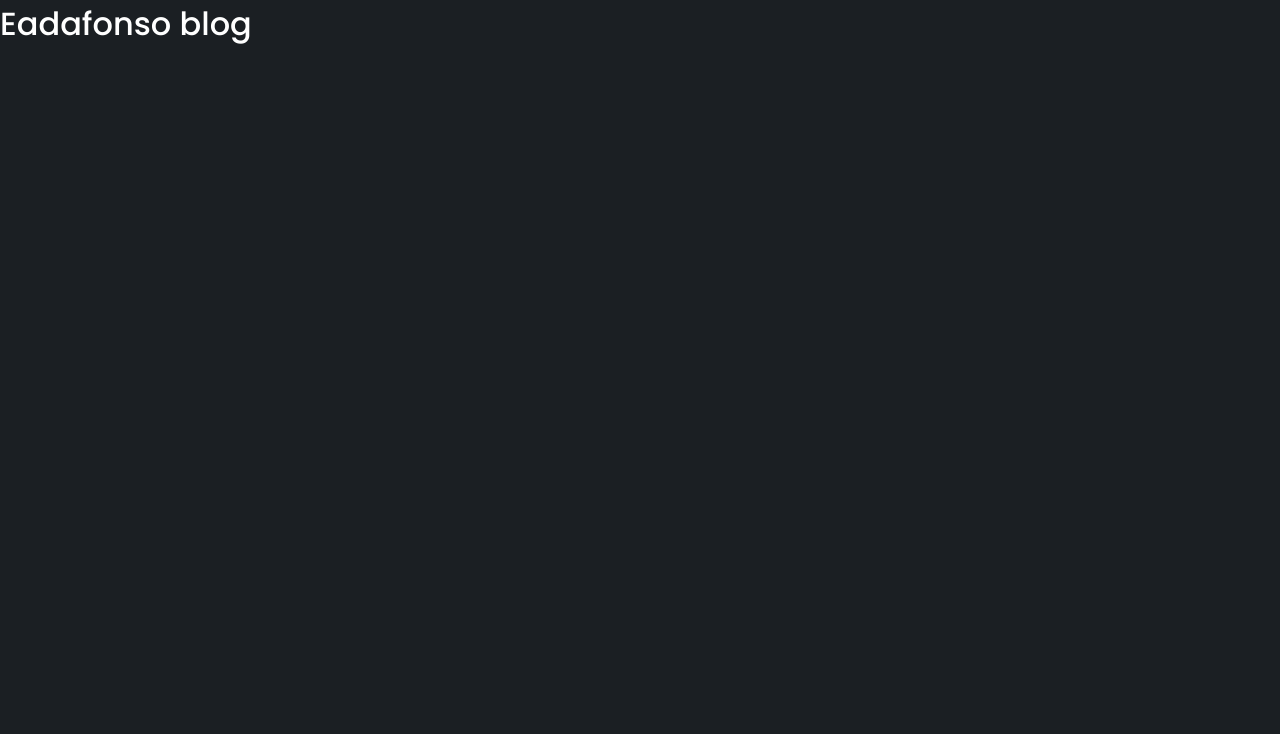
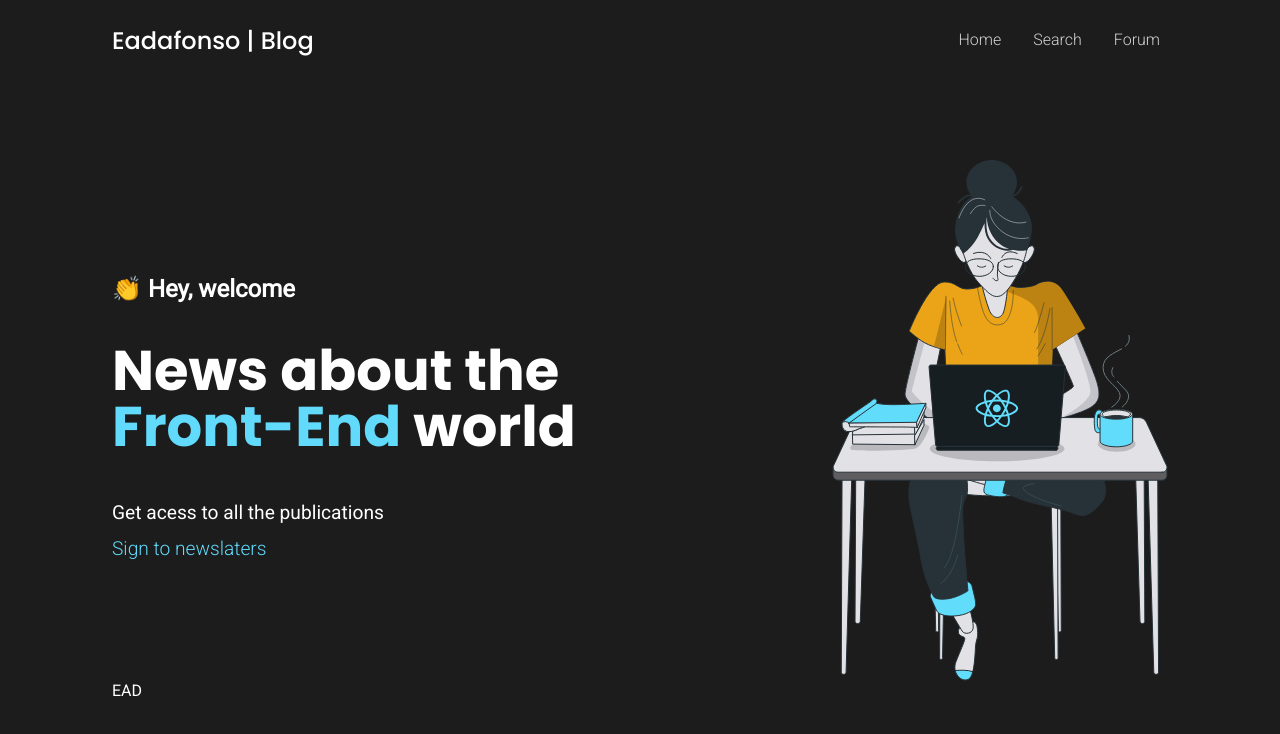
Before and after one commit to eadafonso/eadafonso-blog, a Next.js app: page / in a window 1280 px wide. Shown: the top 734 px of the page. Built offline with nearby package versions, Linux system fonts and the light colour scheme.

Commit message:
feat: create home page

```diff
--- a/src/pages/_app.tsx
+++ b/src/pages/_app.tsx
@@ -1,8 +1,14 @@
 import type { AppProps } from "next/app";
+import Header from "../components/Header";
 import "../styles/global.scss";
 
 function MyApp({ Component, pageProps }: AppProps) {
-  return <Component {...pageProps} />;
+  return (
+    <>
+      <Header />
+      <Component {...pageProps} />
+    </>
+  );
 }
 
 export default MyApp;
--- a/src/pages/index.tsx
+++ b/src/pages/index.tsx
@@ -1,9 +1,44 @@
+/* eslint-disable @next/next/no-img-element */
 import { NextPage } from "next";
+import Head from "next/head";
+
+import styles from "../styles/heme.module.scss";
 
 const Home: NextPage = () => {
   return (
     <>
-      <h1>Eadafonso blog</h1>
+      <Head>
+        <title>Eadafonso | Home</title>
+      </Head>
+
+      <main className={styles.contentContainer}>
+        <div>
+          <section className={styles.hero}>
+            <span>👏 Hey, welcome</span>
+
+            <h1>
+              News about the
+              <br />
+              <span>Front-End </span>world
+            </h1>
+
+            <p>
+              Get acess to all the publications <br />
+              <span>Sign to newslaters</span>
+            </p>
+
+            {/* <input placeholder="Digite o seu email" /> */}
+          </section>
+
+          <img src="/image/avatar.svg" alt="the girl cod" />
+        </div>
+
+        <span>EAD</span>
+      </main>
+
+      {/* <main className={styles.cardContainer}>
+        <h2>All Post</h2>
+      </main> */}
     </>
   );
 };
--- a/src/styles/global.scss
+++ b/src/styles/global.scss
@@ -5,12 +5,15 @@
 }
 
 :root {
-  --background: #1b1f23;
+  --background: #1c1c1c;
   --white: #ffffff;
 
   --gray: #6a737d;
+  --gray-300: #a8a8b3;
   --blue-200: #3355e0;
   --blue-100: #3355e0;
+
+  --cyan: #61dafb;
 }
 
 @media (max-width: 1080px) {
--- /dev/null
+++ b/src/styles/heme.module.scss
@@ -0,0 +1,61 @@
+.contentContainer {
+  max-width: 1120px;
+  margin: 0 auto;
+  padding: 0 2rem;
+
+  > div {
+    // height: calc(100vh - 5rem);
+    display: flex;
+    align-items: center;
+    justify-content: space-between;
+    margin-top: 5rem;
+  }
+}
+
+.hero {
+  max-width: 600px;
+
+  > span {
+    font-size: 1.5rem;
+    font-weight: bold;
+  }
+
+  h1 {
+    font-size: 3.5rem;
+    line-height: 3.5rem;
+    margin-top: 2.5rem;
+    font-weight: 900;
+    font-family: "poppins";
+
+    span {
+      color: var(--cyan);
+    }
+  }
+
+  p {
+    font-size: 1.2rem;
+    line-height: 2.25rem;
+    margin-top: 2.5rem;
+
+    span {
+      font-size: 1.2rem;
+      color: var(--cyan);
+      font-weight: 300;
+    }
+  }
+
+  input {
+    width: 100px;
+    height: 4rem;
+  }
+}
+
+.cardContainer {
+  max-width: 1120px;
+  margin: 0 auto;
+  padding: 0 2rem;
+  margin-top: 1rem;
+
+  display: flex;
+  flex-direction: column;
+}
```
Also changed, not shown: public/image/avatar.svg (added).
